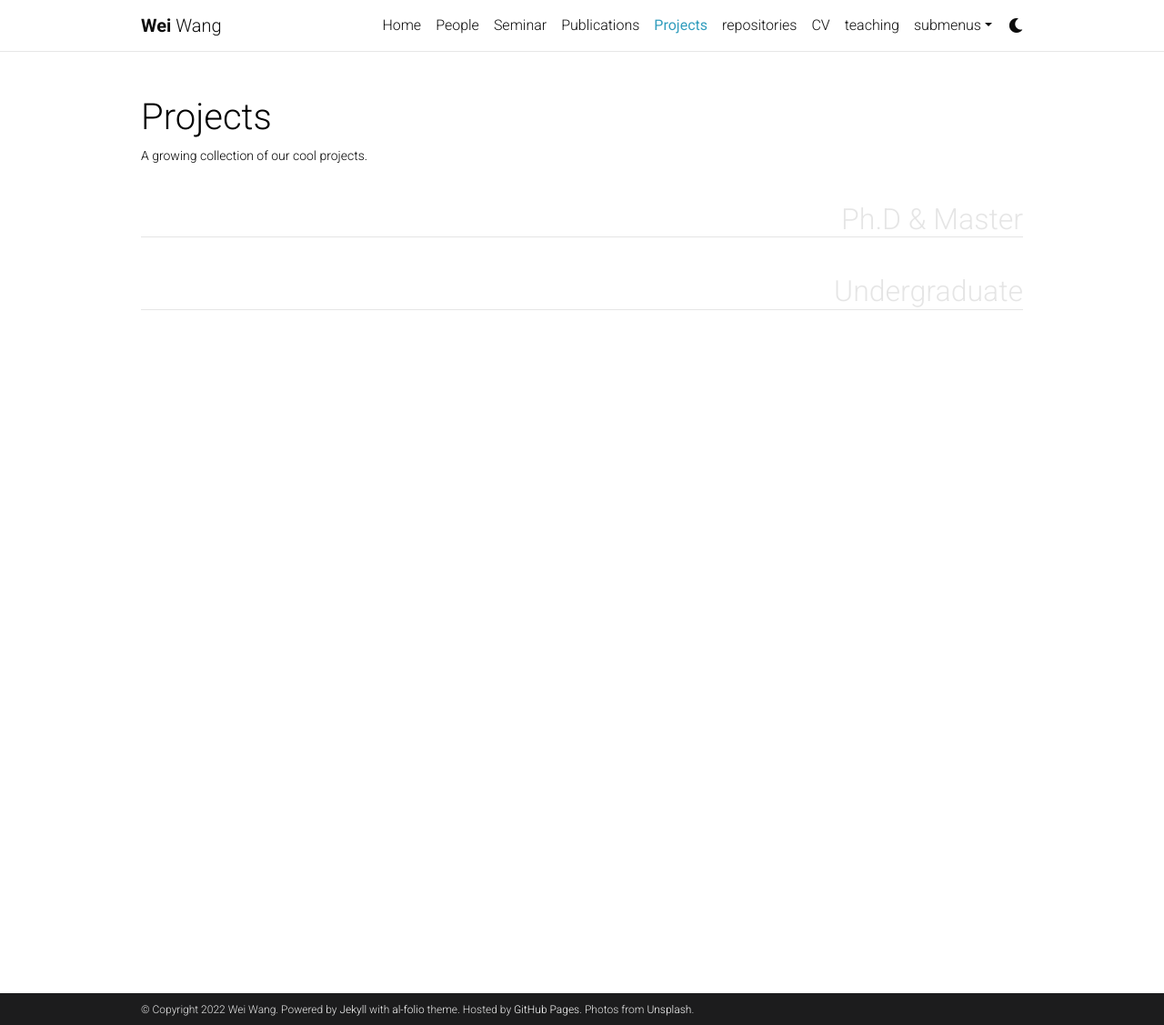
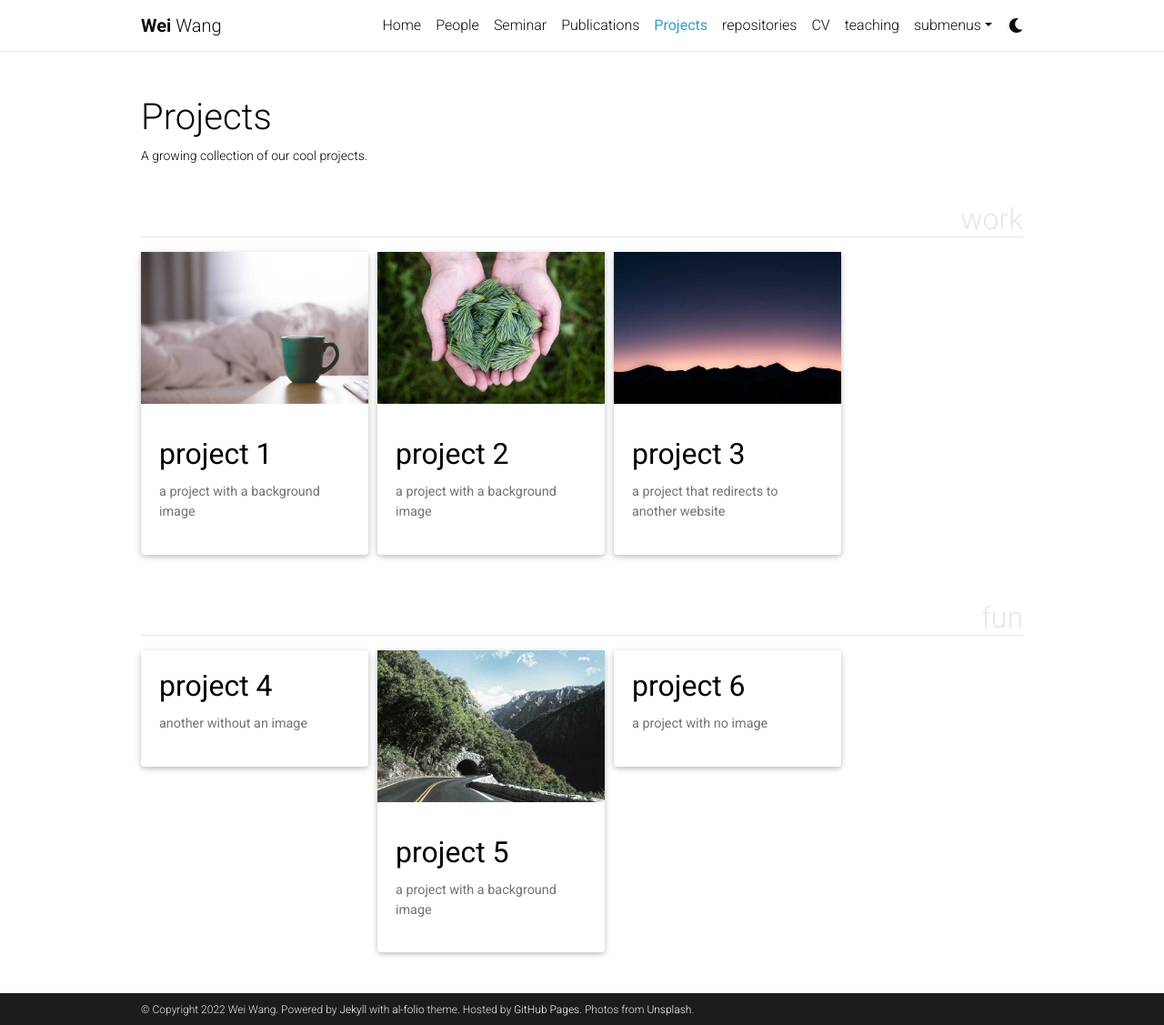
Before and after one commit to WeiWangTrento/WeiWangTrento.github.io, a Jekyll site: the page built from _pages/projects.md, in a window 1280 px wide and 1127 px high. Shown: the whole window at 91% size. Built offline with Jekyll 4.4.1, drawn with Linux system fonts in a browser that asks for light colours; full-size pictures stand in for the smaller copies a plugin makes; comment, search, counter and statistics services are not loaded; a style sheet for code colours, icons or effects is not loaded.

Commit message:
Update projects.md

```diff
--- a/_pages/projects.md
+++ b/_pages/projects.md
@@ -5,7 +5,7 @@ permalink: /projects/
 description: A growing collection of our cool projects.
 nav: true
 nav_order: 2
-display_categories: [Ph.D & Master, Undergraduate]
+display_categories: [work, fun]
 horizontal: false
 ---
 
```
